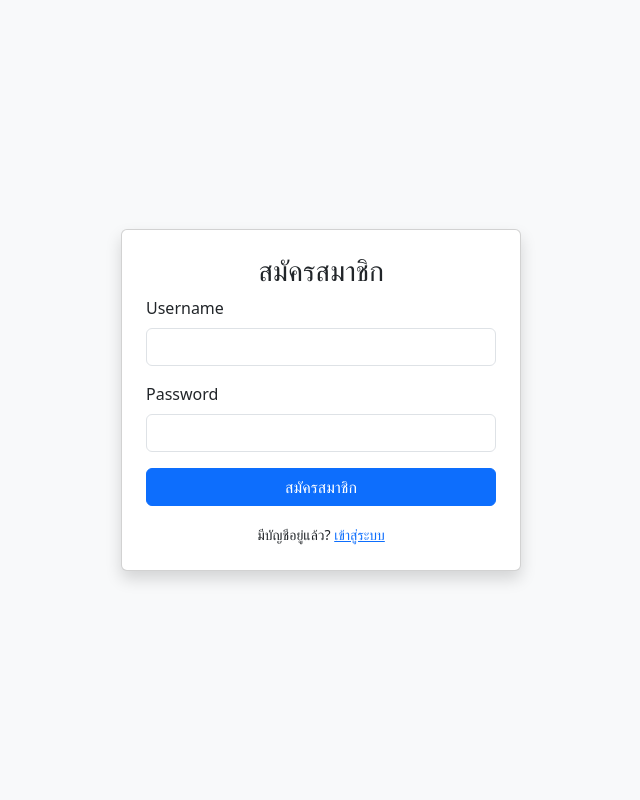
After one commit to bxnkz/php_shoppingsystem, a PHP site: page /shopping/register.php in a window 1280 px wide. The commit adds this page. Shown: the whole page, without its empty margins (319-959 px from the left). Run offline with PHP 8.4, Linux system fonts and the light colour scheme.

Commit message:
Add login register

```diff
--- a/index.php
+++ b/index.php
@@ -1,6 +1,11 @@
 <?php
 session_start();
 include 'config.php';
+
+if (!isset($_SESSION['role']) || $_SESSION['role'] !== 'admin') {
+    header('Location: ' . $base_url . '/product_list.php');
+    exit;
+}
 
 $query = mysqli_query($conn, "SELECT * FROM products");
 $rows = mysqli_num_rows($query);
--- a/product_list.php
+++ b/product_list.php
@@ -46,9 +46,9 @@ if (!empty($_GET['id'])) {
             <?php if ($rows > 0) : ?>
                 <?php while ($product = mysqli_fetch_assoc($query)) : ?>
                     <div class="col-3 mb-3">
-                        <div class="card" style="width: 18rem;">
+                        <div class="card" style="width: 18rem; height:100%">
                             <?php if (!empty($product['profile_image'])) : ?>
-                                <img  src="<?php echo $base_url; ?>/upload_image/<?php echo $product['profile_image'] ?>" width="100" alt="Image" class="card-img-top">
+                                <img  src="<?php echo $base_url; ?>/upload_image/<?php echo $product['profile_image'] ?>" width="100" height="100%" alt="Image" class="card-img-top">
                             <?php else : ?>
                                 <small><?php echo 'No Image'; ?></small>
                             <?php endif; ?>
--- /dev/null
+++ b/register.php
@@ -0,0 +1,77 @@
+<?php
+session_start();
+include "config.php";
+
+if ($_SERVER["REQUEST_METHOD"] == "POST") {
+    $username = $_POST["username"];
+    $password = password_hash($_POST["password"], PASSWORD_BCRYPT);
+    $role = "user";
+
+    // ตรวจสอบว่า username ซ้ำหรือไม่
+    $stmt = $conn->prepare("SELECT id FROM users WHERE username = ?");
+    $stmt->bind_param("s", $username);
+    $stmt->execute();
+    $stmt->store_result();
+
+    if ($stmt->num_rows > 0) {
+        // ถ้ามีชื่อผู้ใช้นี้ในฐานข้อมูลแล้ว
+        $_SESSION["error"] = "ชื่อผู้ใช้นี้ถูกใช้แล้ว";
+    } else {
+        // ถ้าไม่มีชื่อผู้ใช้นี้ในฐานข้อมูล
+        $stmt = $conn->prepare("INSERT INTO users (username, password, role) VALUES (?, ?, ?)");
+        $stmt->bind_param("sss", $username, $password, $role);
+
+        if ($stmt->execute()) {
+            $_SESSION["message"] = "สมัครสมาชิกสำเร็จ กรุณาเข้าสู่ระบบ";
+            header("Location: login.php");
+            exit();  // หยุดการทำงานหลังจาก redirect
+        } else {
+            $_SESSION["error"] = "เกิดข้อผิดพลาดในการสมัครสมาชิก";
+        }
+    }
+
+    $stmt->close();
+}
+
+?>
+
+<!DOCTYPE html>
+<html lang="th">
+<head>
+    <meta charset="UTF-8">
+    <meta name="viewport" content="width=device-width, initial-scale=1.0">
+    <title>Register</title>
+    <link href="https://cdn.jsdelivr.net/npm/bootstrap@5.3.2/dist/css/bootstrap.min.css" rel="stylesheet">
+</head>
+<body class="d-flex justify-content-center align-items-center vh-100 bg-light">
+
+<div class="card shadow p-4" style="width: 400px;">
+    <h3 class="text-center">สมัครสมาชิก</h3>
+
+    <?php if (isset($_SESSION["error"])): ?>
+        <div class="alert alert-danger">
+            <?php echo $_SESSION["error"]; unset($_SESSION["error"]); ?>
+        </div>
+    <?php endif; ?>
+
+    <form method="post">
+        <div class="mb-3">
+            <label class="form-label">Username</label>
+            <input type="text" name="username" class="form-control" required>
+        </div>
+
+        <div class="mb-3">
+            <label class="form-label">Password</label>
+            <input type="password" name="password" class="form-control" required>
+        </div>
+
+        <button type="submit" class="btn btn-primary w-100">สมัครสมาชิก</button>
+    </form>
+
+    <div class="text-center mt-3">
+        <small>มีบัญชีอยู่แล้ว? <a href="login.php">เข้าสู่ระบบ</a></small>
+    </div>
+</div>
+
+</body>
+</html>
```
Also changed, not shown: include/menu.php (+19 -2 lines), login.php (added, +73 -0 lines), logout.php (added, +8 -0 lines), upload_image/Save = follow╰❥Sαʀαh❦🐳.jpg (added), upload_image/dogg.jpg (added), upload_image/ดาวน์โหลด (7).jpg (added).
